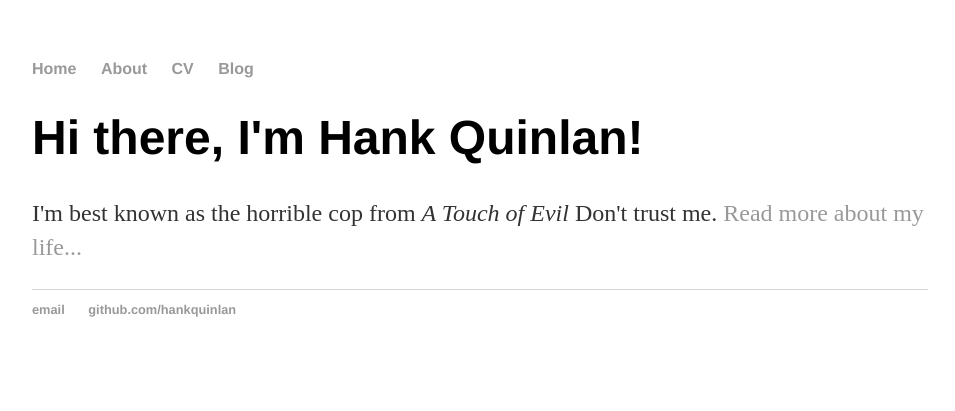
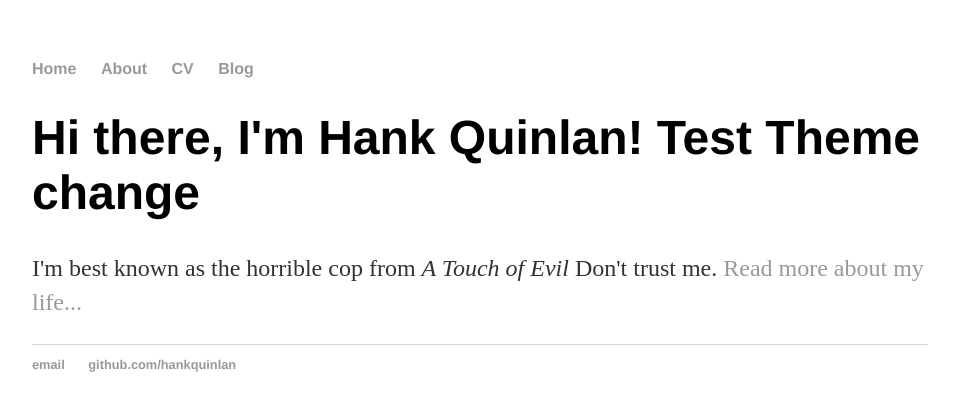
Before and after one commit to rotational/rotational.github.io, a Jekyll site: the page built from index.html, in a window 1280 px wide. Shown: the top 411 px of the page, without its empty margins (160-1115 px from the left). Built offline with Jekyll 4.4.1, drawn with Linux system fonts in a browser that asks for light colours.

Commit message:
Test change

```diff
--- a/index.html
+++ b/index.html
@@ -3,6 +3,6 @@ layout: default
 title: Hank Quinlan, Horrible Cop
 ---
 <div class="blurb">
-	<h1>Hi there, I'm Hank Quinlan!</h1>
+	<h1>Hi there, I'm Hank Quinlan! Test Theme change</h1>
 	<p>I'm best known as the horrible cop from <em>A Touch of Evil</em> Don't trust me. <a href="/about">Read more about my life...</a></p>
 </div><!-- /.blurb -->
```
